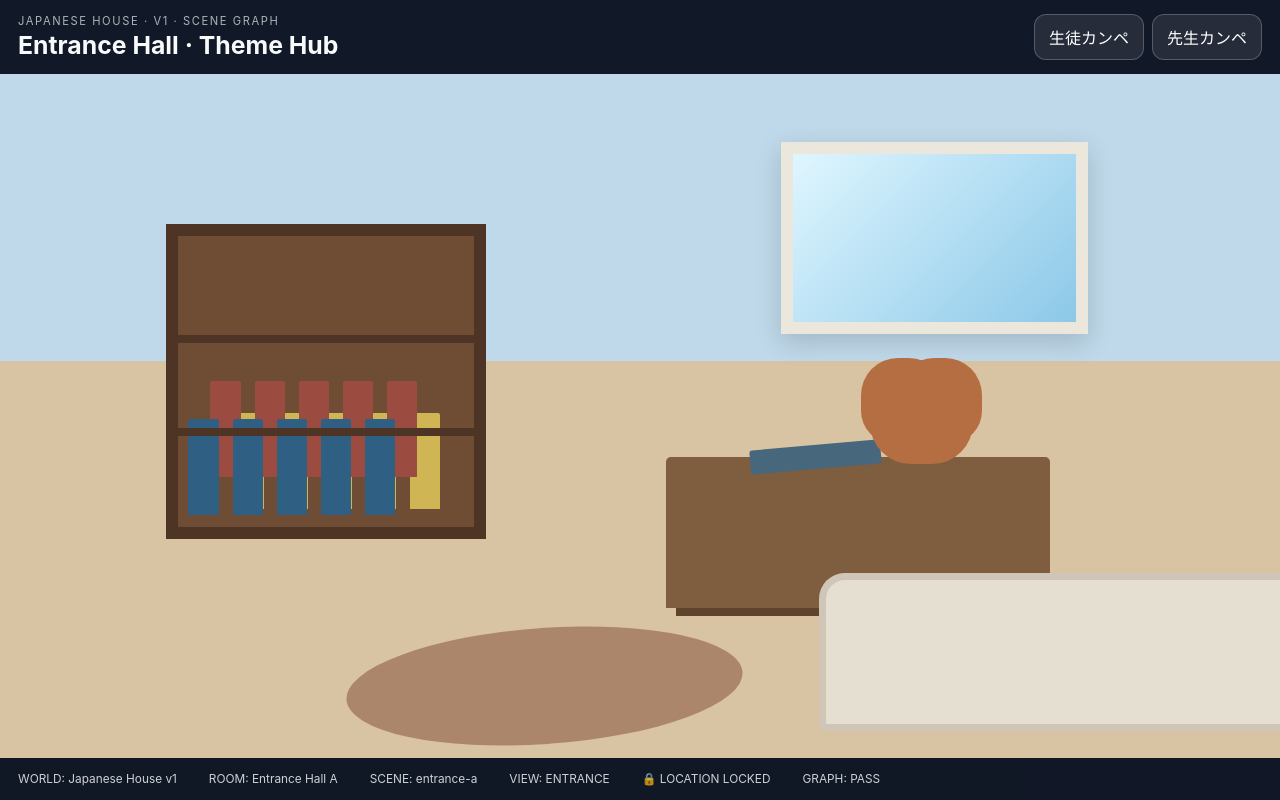
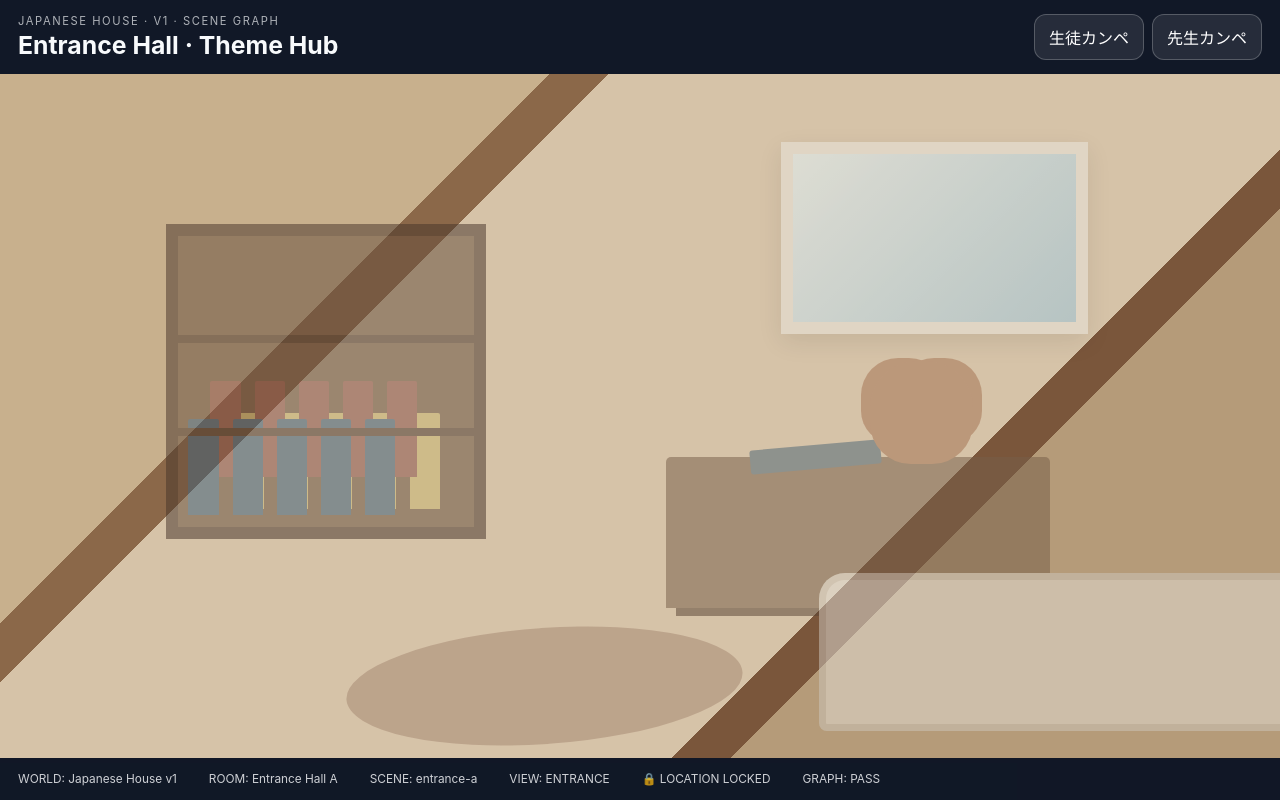
Before and after one commit to ohganed/education-os-spatial-presenter, a React (Vite) app: page / in a window 1280 px wide. Built offline with nearby package versions, Linux system fonts and the light colour scheme.

Commit message:
Style hubs, rooms, expansion areas, and navigation hotspots

```diff
--- a/src/styles.css
+++ b/src/styles.css
@@ -2,6 +2,7 @@
 :root { font-family: Inter, ui-sans-serif, system-ui, -apple-system, BlinkMacSystemFont, "Segoe UI", sans-serif; color: #f8fafc; background: #111827; }
 body { margin: 0; min-width: 320px; min-height: 100vh; background: #111827; }
 button { font: inherit; }
+button:disabled { opacity: .42; cursor: default; }
 .app-shell { min-height: 100vh; display: grid; grid-template-rows: auto 1fr auto; }
 .topbar, .statusbar { display: flex; align-items: center; justify-content: space-between; gap: 16px; padding: 14px 18px; background: rgba(17,24,39,.96); }
 .topbar h1 { margin: 2px 0 0; font-size: clamp(1.1rem, 2vw, 1.55rem); }
@@ -11,11 +12,14 @@ button { font: inherit; }
 .guide-controls button.active { background: rgba(59,130,246,.8); }
 .guide-controls button.active.teacher { background: rgba(234,88,12,.86); }
 .scene { position: relative; overflow: hidden; min-height: 68vh; isolation: isolate; background: linear-gradient(#bfd9ea 0 42%, #d8c3a2 42% 100%); transition: background .35s ease; }
-.scene-east { background: linear-gradient(#d9c9b2 0 46%, #bda98b 46% 100%); }
-.scene-south { background: linear-gradient(#c8d6c0 0 44%, #c4ad8d 44% 100%); }
-.room-art { position: absolute; inset: 0; transition: transform .35s ease, filter .35s ease; }
-.scene-east .room-art { transform: translateX(-2%) scale(1.02); }
-.scene-south .room-art { transform: translateX(2%) scale(1.01); filter: saturate(.92); }
+.scene-entrance { background: linear-gradient(135deg,#c8b08d 0 28%,#8b6849 28% 31%,#d6c3a8 31% 69%,#7a563b 69% 72%,#b59b79 72%); }
+.scene-study { background: linear-gradient(#d9c9b2 0 46%, #8a6547 46% 100%); }
+.scene-study-exit { background: linear-gradient(115deg,#7c593d 0 18%,#d2bfa5 18% 63%,#6a472f 63% 68%,#9b7a5a 68%); }
+.scene-kitchen { background: linear-gradient(#d9c6a7 0 42%,#a77b51 42% 100%); }
+.scene-kitchen-exit { background: linear-gradient(110deg,#d6c09f 0 46%,#6b4b34 46% 52%,#d1b795 52% 100%); }
+.scene-future { background: linear-gradient(135deg,#334155,#64748b 48%,#1e293b); }
+.room-art { position: absolute; inset: 0; transition: transform .35s ease, filter .35s ease; opacity:.92; }
+.scene-study-exit .room-art, .scene-kitchen-exit .room-art, .scene-entrance .room-art, .scene-future .room-art { opacity:.52; filter:saturate(.72); }
 .window { position: absolute; left: 61%; top: 10%; width: 24%; height: 28%; background: linear-gradient(135deg,#dff6ff,#8cc8e8); border: 12px solid #ece7dc; box-shadow: 0 8px 24px rgba(0,0,0,.16); }
 .shelf { position: absolute; left: 13%; top: 22%; width: 25%; height: 46%; background: #6f4d34; border: 12px solid #4e3424; display: flex; align-items: end; gap: 5%; padding: 12px 10px; }
 .shelf::before, .shelf::after { content:""; position:absolute; left:0; right:0; height:8px; background:#4e3424; }
@@ -28,9 +32,12 @@ button { font: inherit; }
 .toy { position:absolute; left:68%; top:42%; width:8%; aspect-ratio:1; background:#b56e42; border-radius:45% 45% 40% 40%; box-shadow:-18px -12px 0 -9px #b56e42,18px -12px 0 -9px #b56e42; }
 .hotspot { position:absolute; z-index:3; border:2px solid transparent; background:transparent; border-radius:12px; cursor:pointer; }
 .hotspot:hover { border-color:rgba(255,255,255,.55); background:rgba(255,255,255,.08); }
+.hotspot.navigation-hotspot:hover { border-color:rgba(56,189,248,.9); background:rgba(56,189,248,.12); }
 .hotspot.student-visible { border-color:#facc15; background:rgba(250,204,21,.12); }
+.hotspot.student-visible.navigation-hotspot { border-color:#38bdf8; background:rgba(56,189,248,.14); }
 .hotspot span { position:absolute; left:50%; top:0; transform:translate(-50%,-115%); white-space:nowrap; background:#111827; color:#fff; border:1px solid #facc15; padding:5px 8px; border-radius:8px; font-size:.75rem; }
-.teacher-overlay { position:absolute; z-index:5; left:18px; bottom:88px; max-width:min(430px,82vw); display:grid; gap:5px; padding:12px 14px; border-radius:12px; background:rgba(92,39,12,.88); border:1px solid rgba(255,255,255,.22); backdrop-filter:blur(8px); font-size:.84rem; }
+.navigation-hotspot span { border-color:#38bdf8; }
+.teacher-overlay { position:absolute; z-index:5; left:18px; bottom:88px; max-width:min(470px,86vw); display:grid; gap:5px; padding:12px 14px; border-radius:12px; background:rgba(92,39,12,.88); border:1px solid rgba(255,255,255,.22); backdrop-filter:blur(8px); font-size:.84rem; }
 .turn-controls { position:absolute; z-index:6; left:50%; bottom:18px; transform:translateX(-50%); display:flex; align-items:center; gap:10px; padding:8px; border-radius:16px; background:rgba(17,24,39,.68); backdrop-filter:blur(8px); }
 .direction-indicator { min-width:76px; text-align:center; font-size:.75rem; letter-spacing:.12em; opacity:.8; }
 .statusbar { font-size:.74rem; opacity:.82; justify-content:flex-start; flex-wrap:wrap; }
```
